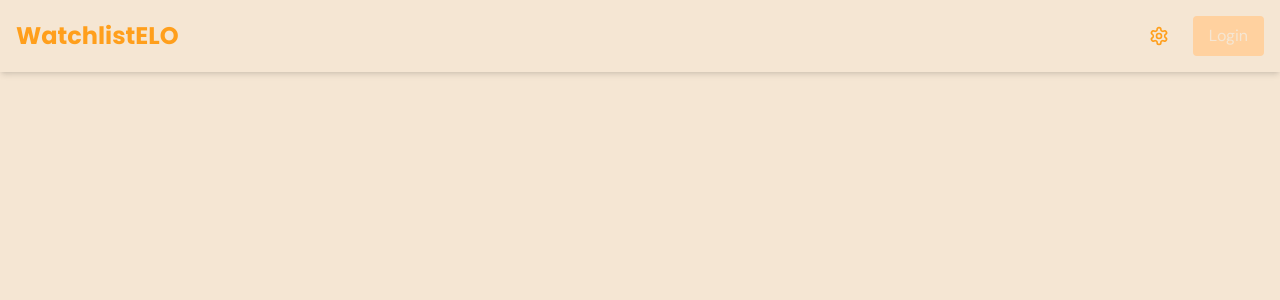
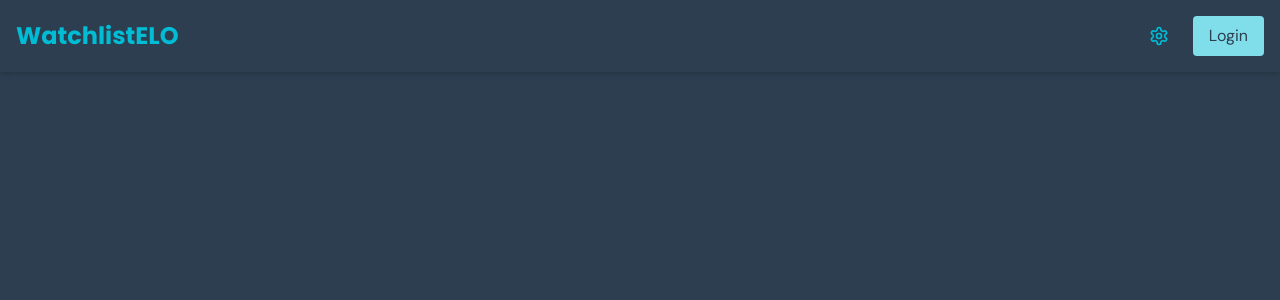
Before and after one commit to DhruvSinha2003/WatchlistELO, a React (Create React App) app: page / in a window 1280 px wide. Shown: the top 300 px of the page. Built offline with nearby package versions, Linux system fonts and the light colour scheme.

Commit message:
header and themes improvements

```diff
--- a/src/components/Header.jsx
+++ b/src/components/Header.jsx
@@ -14,9 +14,9 @@ const Header = ({ currentTheme, onThemeChange, currentFont, onFontChange }) => {
   ];
 
   const themeOptions = [
-    { value: "default", label: "Beige & Orange" },
+    { value: "dark", label: "Grey & Cyan" },
+    { value: "beige", label: "Beige & Orange" },
     { value: "light", label: "White & Blue" },
-    { value: "dark", label: "Grey & Cyan" },
   ];
 
   useEffect(() => {
--- a/src/styles/themes.css
+++ b/src/styles/themes.css
@@ -5,16 +5,16 @@
 @import url("https://fonts.googleapis.com/css2?family=DM+Sans:wght@400;500;700&display=swap");
 
 :root {
-  --font-heading: "Poppins", sans-serif; /* Default heading font */
-  --font-body: "DM Sans", sans-serif; /* Default body font */
+  --font-heading: "Montserrat", sans-serif;
+  --font-body: "Source Sans Pro", sans-serif;
 
-  --color-primary: #ff9f1c;
-  --color-secondary: #ffbf69;
-  --color-background: #f5e6d3;
-  --color-text: #2d3142;
-  --color-text-secondary: #4f5d75;
-  --color-button-hover: #ff8c00;
-  --color-button-disabled: #ffd19f;
+  --color-primary: #00bcd4;
+  --color-secondary: #4dd0e1;
+  --color-background: #2c3e50;
+  --color-text: #eceff1;
+  --color-text-secondary: #b0bec5;
+  --color-button-hover: #0097a7;
+  --color-button-disabled: #80deea;
 }
 
 .font-theme-modern {
@@ -51,3 +51,13 @@
   --color-button-hover: #0097a7;
   --color-button-disabled: #80deea;
 }
+
+[data-theme="beige"] {
+  --color-primary: #ff9f1c;
+  --color-secondary: #ffbf69;
+  --color-background: #f5e6d3;
+  --color-text: #2d3142;
+  --color-text-secondary: #4f5d75;
+  --color-button-hover: #ff8c00;
+  --color-button-disabled: #ffd19f;
+}
```
